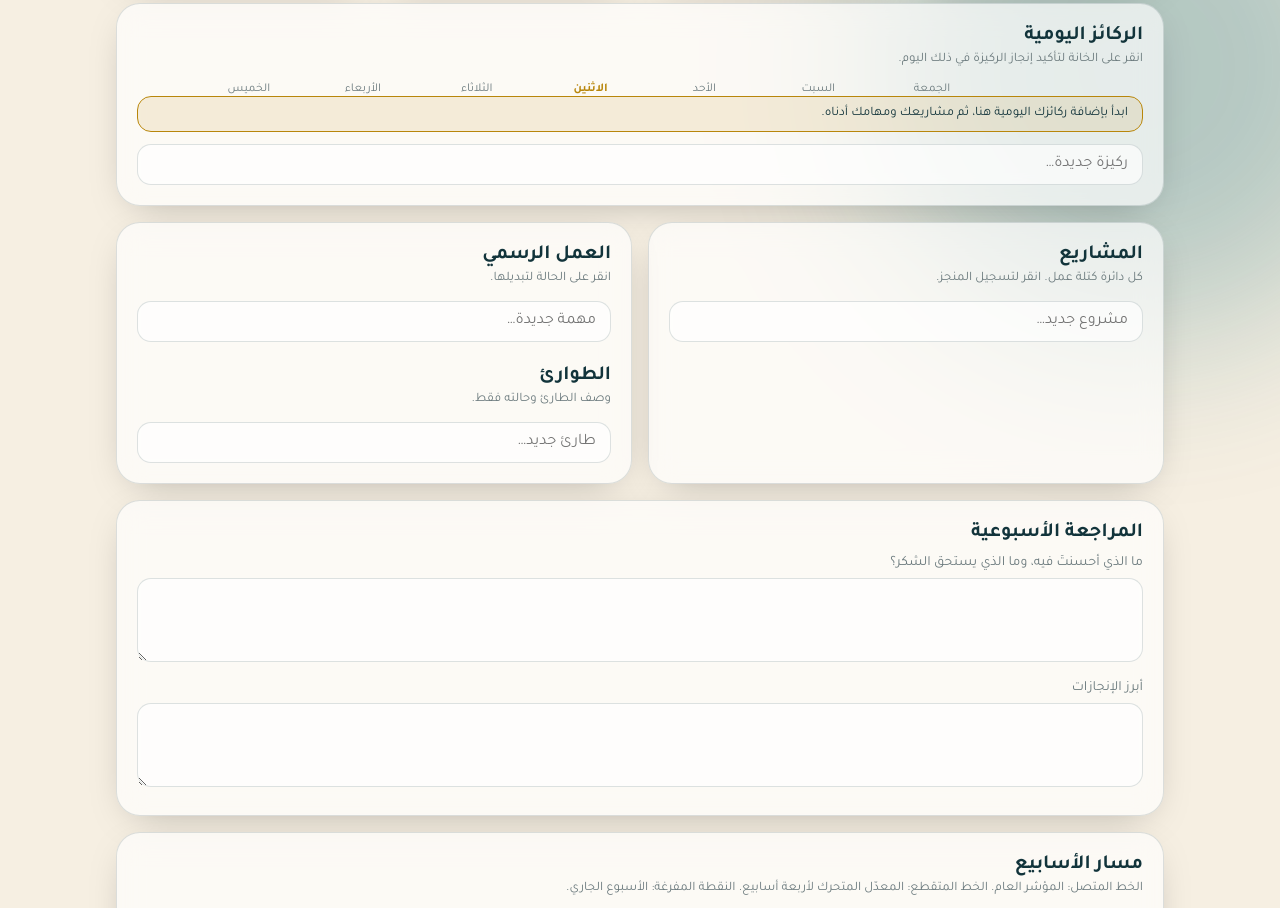
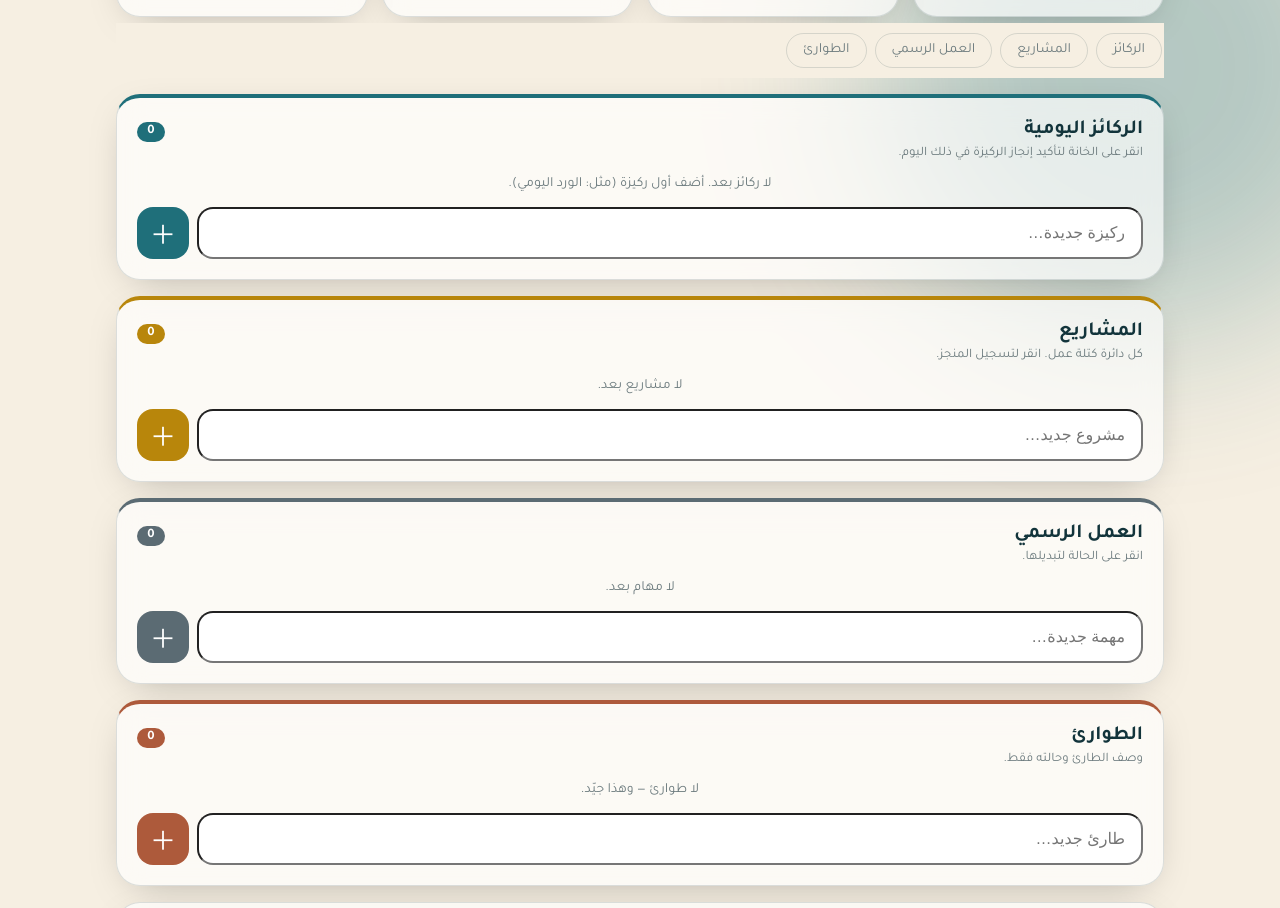
Before and after one commit to novonager18-ux/diwan, a website: page index.html in a window 1280 px wide. Shown: the part 669-1577 px from the top of the page. Drawn offline with Linux system fonts and the light colour scheme.

Commit message:
Add files via upload

```diff
--- a/index.html
+++ b/index.html
@@ -78,6 +78,17 @@ input[type=date],input[type=number],input[type=time],select{font:inherit;color:v
 .sheet{position:fixed;inset:0;z-index:20;background:var(--bg);display:flex;flex-direction:column;padding:calc(14px + env(safe-area-inset-top,0px)) 16px calc(14px + env(safe-area-inset-bottom,0px))}
 .sheet input.tt{font:inherit;font-size:22px;font-weight:700;border:0;background:transparent;color:var(--ink);padding:8px 0;width:100%;outline:0}.sheet textarea{flex:1;min-height:0;border:0;background:transparent;font-size:17px;line-height:1.9;resize:none;outline:0;padding:6px 0}
 .toast{position:fixed;bottom:104px;left:50%;transform:translateX(-50%);background:var(--ink);color:var(--bg);padding:10px 18px;border-radius:999px;z-index:30;font-size:14px}
+button{-webkit-tap-highlight-color:transparent;touch-action:manipulation}
+.btn:active,.st:active,.cell:active,.dot:active,.x:active,.plus:active{transform:scale(.92)}
+.cs{border-top:4px solid var(--ac);scroll-margin-top:58px}.ch{display:flex;justify-content:space-between;align-items:center}
+.bd{background:var(--ac);color:var(--on);border-radius:999px;min-width:28px;text-align:center;padding:2px 10px;font-weight:700;font-size:13px}
+.af{display:flex;gap:8px;margin-top:14px}.af input{flex:1;height:52px;border-radius:16px;padding:0 16px;font-size:16px}
+.plus{width:52px;height:52px;border-radius:16px;border:0;font-size:26px;background:var(--ac);color:var(--on);cursor:pointer;transition:transform .12s;flex:none}
+.empty{color:var(--mut);text-align:center;margin:10px 0;font-size:14px}
+.qn{position:sticky;top:0;z-index:4;display:flex;gap:8px;overflow-x:auto;padding:10px 2px;margin-top:6px;background:var(--bg)}.qn .st{white-space:nowrap;padding:8px 16px;font-size:14px}
+.pr2{display:flex;flex-wrap:wrap;align-items:center;gap:8px;padding:12px 0;border-bottom:1px dashed var(--line)}.pr2 .n{flex:1;font-weight:700}.pr2 .ctl{display:flex;align-items:center;gap:6px;flex:1 1 100%}.pr2 .dots{flex:1;flex-wrap:wrap}
+.x{min-width:40px;min-height:40px;font-size:22px}.dot{width:28px;height:28px}
+@keyframes fl{0%{background:var(--gold);transform:scale(1.03)}100%{background:transparent;transform:none}}.flash{animation:fl 1.1s ease;border-radius:12px}
 </style></head><body><main id="app"></main>
 <div class="ov" id="ov"><div class="glass"><h2 style="margin:0 0 6px">نسخة احتياطية</h2><p class="sub">بياناتك على هذا الهاتف فقط. شارك نسخة عبر واتساب أو جيميل أو Drive، واستعدها بزر استيراد بعد اختيار الملف.</p><textarea id="bk"></textarea><input type="file" id="fi" accept=".json,application/json" style="margin-top:8px"><div class="add"><button class="btn gold" data-a="exp">مشاركة نسخة</button><button class="btn" data-a="imp">استيراد</button><button class="btn" data-a="cls">إغلاق</button></div><p class="sub" id="bm"></p></div></div>
 <script>
@@ -102,6 +113,9 @@ const ver=t=>t>=.85?['أسبوع استثنائي','var(--ok)']:t>=.75?['أسب
 const addD=(s,n)=>{const d=new Date(s+'T00:00:00Z');d.setUTCDate(d.getUTCDate()+n);return d.toISOString().slice(0,10)};
 const fd=s=>{try{return new Date(s+'T00:00:00Z').toLocaleDateString('ar-MA-u-nu-latn',{day:'numeric',month:'long',timeZone:'UTC'})}catch(e){return s}};
 let arm=0;
+const SD=['جم','سب','أح','اث','ثل','أر','خم'];
+const sec=(k,t,sub,ac,n,body)=>`<section class="glass sec cs" id="s-${k}" style="--ac:${ac}"><div class="ch"><h2>${t}</h2><span class="bd">${n}</span></div><p class="sub">${sub}</p>${body}</section>`;
+const form=(k,ph)=>`<form class="af" data-add="${k}" autocomplete="off"><input name="v" placeholder="${ph}" enterkeyhint="done"><button type="submit" class="plus" aria-label="إضافة">＋</button></form>`;
 function weekHTML(){const c=S.c,m=idx(c),[vt,vc]=ver(m.T),a=S.a;
 const tdy=Math.floor((Date.now()-new Date(c.s+'T00:00:00Z'))/864e5);
 let streak=0;const ar=a.filter(x=>!x.r);for(let i=ar.length-1;i>=0&&ar[i].p>=S.th;i--)streak++;if(!c.r&&m.P>=S.th)streak++;
@@ -121,15 +135,11 @@ return `
 <div><h2 class="verdict" style="color:${vc}">${c.r?'🌙 أسبوع راحة — لا يدخل في المعدّلات':(!c.pl.length&&!c.pr.length&&!c.wk.length)?'مرحباً — ابدأ بإضافة ركائزك':vt}</h2><p class="insight">${m.T>=.85?'أداء متوازن في كل المحاور.':`أكبر فجوة هذا الأسبوع: <b>${gaps[0]}</b> — تكلّفك ${Math.round(gaps[1]*100)} نقطة من المؤشر.`}</p>
 <div class="chips"><div class="chip"><b>${streak}</b><small>أسابيع الركائز ≥ ${pc(S.th)}</small></div><div class="chip"><b>${bd}/${pp}</b><small>كتل المشاريع</small></div><div class="chip"><b>${pc(avg)}</b><small>معدّل آخر 4 أسابيع</small></div></div></div></section>
 <div class="tiles">${tile('الركائز اليومية',pc(m.ew[0]),m.P,'var(--teal)','متوسط إنجاز الركائز')}${tile('المشاريع',pc(m.ew[1]),m.J,'var(--gold)',m.ap[1]?'كتل منجزة من المخطط':'لا مشاريع — لم تُحتسب')}${tile('العمل الرسمي',pc(m.ew[2]),m.O,'var(--slate)',m.ap[2]?'مهام منجزة':'لا مهام — لم تُحتسب')}${tile('الطوارئ',pc(m.ew[3]),m.E,'var(--rose)',m.ap[3]?'نسبة ما تم حلّه':'لا طوارئ — لم تُحتسب')}</div>
-<section class="glass sec"><h2>الركائز اليومية</h2><p class="sub">انقر على الخانة لتأكيد إنجاز الركيزة في ذلك اليوم.</p><div class="mx"><span></span>${DAYS.map((d,i)=>`<span class="h ${i===tdy?'t':''}">${d}</span>`).join('')}<span></span>
-${c.pl.map((p,r)=>`<b>${esc(p.n)}</b>${p.d.map((v,i)=>`<button class="cell ${v?'on':''} ${i===tdy?'td':''}" data-a="tk" data-r="${r}" data-i="${i}">${v?'✓':''}</button>`).join('')}<span class="pc" style="color:${p.d.reduce((x,y)=>x+y,0)/7>=S.th?'var(--ok)':'var(--ink)'}">${pc(p.d.reduce((x,y)=>x+y,0)/7)}</span>`).join('')}</div>
-${c.pl.length?'':'<p class="note">ابدأ بإضافة ركائزك اليومية هنا، ثم مشاريعك ومهامك أدناه.</p>'}<div class="add"><input id="npl" placeholder="ركيزة جديدة…" data-add="pl"></div></section>
-<div class="grid2"><section class="glass sec"><h2>المشاريع</h2><p class="sub">كل دائرة كتلة عمل. انقر لتسجيل المنجز.</p>${pp>9&&la&&la.j<.34?`<p class="note">خطتك ${pp} كتلة، وتقدّم المشاريع الأسبوع الماضي ${pc(la.j)}. قلّل المشاريع لترتفع نسبة الإنجاز.</p>`:''}
-${c.pr.map((p,r)=>`<div class="row"><span class="n">${esc(p.n)}</span><div class="dots">${Array.from({length:p.p},(_,i)=>`<button class="dot ${i<p.x?'on':''}" data-a="dt" data-r="${r}" data-i="${i}"></button>`).join('')}</div><button class="x" data-a="pm" data-r="${r}" data-d="-1">−</button><button class="x" data-a="pm" data-r="${r}" data-d="1">+</button><button class="x" data-a="del" data-k="pr" data-r="${r}">×</button></div>`).join('')}
-<div class="add"><input placeholder="مشروع جديد…" data-add="pr"></div></section>
-<section class="glass sec"><h2>العمل الرسمي</h2><p class="sub">انقر على الحالة لتبديلها.</p>${c.wk.map((t,r)=>`<div class="row"><span class="n">${esc(t.n)}</span><button class="st ${t.s?'ok':''}" data-a="ws" data-k="wk" data-r="${r}">${t.s?'منجز':'قيد الانتظار'}</button><button class="x" data-a="del" data-k="wk" data-r="${r}">×</button></div>`).join('')}<div class="add"><input placeholder="مهمة جديدة…" data-add="wk"></div>
-<h2 style="margin-top:22px">الطوارئ</h2><p class="sub">وصف الطارئ وحالته فقط.</p>${c.em.map((t,r)=>`<div class="row"><span class="n">${esc(t.n)}</span><button class="st ${t.s?'ok':''}" data-a="ws" data-k="em" data-r="${r}">${t.s?'تم الحل':'قيد المعالجة'}</button><button class="x" data-a="del" data-k="em" data-r="${r}">×</button></div>`).join('')}<div class="add"><input placeholder="طارئ جديد…" data-add="em"></div></section></div>
-<section class="glass sec"><h2>المراجعة الأسبوعية</h2><label class="l">${weak&&weak.v<S.th?`لماذا نزلت «${esc(weak.n)}» عن ${pc(S.th)}؟`:'ما الذي أحسنتَ فيه، وما الذي يستحق الشكر؟'}</label><textarea data-rv="w">${esc(c.rv.w)}</textarea><label class="l">أبرز الإنجازات</label><textarea data-rv="v">${esc(c.rv.v)}</textarea></section>
+<div class="qn">${[['pl','الركائز'],['pr','المشاريع'],['wk','العمل الرسمي'],['em','الطوارئ']].map(([k,n])=>`<button class="st" data-a="go" data-id="s-${k}">${n}</button>`).join('')}</div>
+${sec('pl','الركائز اليومية','انقر على الخانة لتأكيد إنجاز الركيزة في ذلك اليوم.','var(--teal)',c.pl.length,(c.pl.length?`<div class="mx"><span></span>${SD.map((d,i)=>`<span class="h ${i===tdy?'t':''}">${d}</span>`).join('')}<span></span>${c.pl.map((p,r)=>`<b class="${V.fl==='pl:'+r?'flash':''}">${esc(p.n)}</b>${p.d.map((v,i)=>`<button class="cell ${v?'on':''} ${i===tdy?'td':''}" data-a="tk" data-r="${r}" data-i="${i}">${v?'✓':''}</button>`).join('')}<span class="pc" style="color:${p.d.reduce((x,y)=>x+y,0)/7>=S.th?'var(--ok)':'var(--ink)'}">${pc(p.d.reduce((x,y)=>x+y,0)/7)}</span>`).join('')}</div>`:'<p class="empty">لا ركائز بعد. أضف أول ركيزة (مثل: الورد اليومي).</p>')+form('pl','ركيزة جديدة…'))}
+${sec('pr','المشاريع','كل دائرة كتلة عمل. انقر لتسجيل المنجز.','var(--gold)',c.pr.length,(pp>9&&la&&la.j<.34?`<p class="note">خطتك ${pp} كتلة، وتقدّم المشاريع الأسبوع الماضي ${pc(la.j)}. قلّل المشاريع لترتفع نسبة الإنجاز.</p>`:'')+(c.pr.length?c.pr.map((p,r)=>`<div class="pr2 ${V.fl==='pr:'+r?'flash':''}"><span class="n">${esc(p.n)}</span><button class="x" data-a="del" data-k="pr" data-r="${r}">×</button><div class="ctl"><div class="dots">${Array.from({length:p.p},(_,i)=>`<button class="dot ${i<p.x?'on':''}" data-a="dt" data-r="${r}" data-i="${i}"></button>`).join('')}</div><button class="x" data-a="pm" data-r="${r}" data-d="-1">−</button><button class="x" data-a="pm" data-r="${r}" data-d="1">+</button></div></div>`).join(''):'<p class="empty">لا مشاريع بعد.</p>')+form('pr','مشروع جديد…'))}
+${sec('wk','العمل الرسمي','انقر على الحالة لتبديلها.','var(--slate)',c.wk.length,(c.wk.length?c.wk.map((t,r)=>`<div class="row ${V.fl==='wk:'+r?'flash':''}"><span class="n">${esc(t.n)}</span><button class="st ${t.s?'ok':''}" data-a="ws" data-k="wk" data-r="${r}">${t.s?'منجز':'قيد الانتظار'}</button><button class="x" data-a="del" data-k="wk" data-r="${r}">×</button></div>`).join(''):'<p class="empty">لا مهام بعد.</p>')+form('wk','مهمة جديدة…'))}
+${sec('em','الطوارئ','وصف الطارئ وحالته فقط.','var(--rose)',c.em.length,(c.em.length?c.em.map((t,r)=>`<div class="row ${V.fl==='em:'+r?'flash':''}"><span class="n">${esc(t.n)}</span><button class="st ${t.s?'ok':''}" data-a="ws" data-k="em" data-r="${r}">${t.s?'تم الحل':'قيد المعالجة'}</button><button class="x" data-a="del" data-k="em" data-r="${r}">×</button></div>`).join(''):'<p class="empty">لا طوارئ — وهذا جيّد.</p>')+form('em','طارئ جديد…'))}
 <section class="glass sec"><h2>مسار الأسابيع</h2><p class="sub">الخط المتصل: المؤشر العام. الخط المتقطع: المعدّل المتحرك لأربعة أسابيع. النقطة المفرغة: الأسبوع الجاري.</p><div class="hist"><svg viewBox="0 0 560 170"><line x1="30" x2="530" y1="${Y(.75)}" y2="${Y(.75)}" stroke="var(--ok)" stroke-dasharray="3 6" opacity=".6"/>${line(pts,'var(--teal)')}${line(ma,'var(--gold)',1)}${pts.map((v,i)=>`<circle cx="${X(i)}" cy="${Y(v)}" r="6" fill="${!c.r&&i===pts.length-1?'var(--bg)':'var(--teal)'}" stroke="var(--teal)" stroke-width="3"/><text x="${X(i)}" y="${Y(v)-12}" text-anchor="middle" font-size="12" fill="var(--ink)">${Math.round(v*100)}</text>`).join('')}</svg></div>
 ${a.slice().reverse().map(x=>`<div class="hr"><span>${fd(x.d)}</span><div class="bar"><i style="width:${x.t*100}%;background:${ver(x.t)[1]}"></i></div><b>${pc(x.t)}</b></div>`).join('')}
 <div class="add"><span style="align-self:center;color:var(--mut);font-size:14px">الأسبوع التالي يبدأ:</span><input type="date" data-nx value="${S.nx||addD(c.s,7)}"><button class="btn gold" data-a="arch">${arm?'اضغط مرة أخرى للتأكيد':'أرشفة الأسبوع وبدء أسبوع جديد'}</button></div></section>`;
@@ -156,6 +166,7 @@ else if(a==='ns'){const d=V.dr;if(d.b.trim()){const o={id:d.id,b:d.b,p:d.p,u:Dat
 else if(a==='nd'){if(V.nd){S.n=S.n.filter(y=>y.id!==V.dr.id);V.dr=null;V.nd=0}else V.nd=1}
 else if(a==='npj'){const d=V.dr;c.pr.push({n:d.b.trim().split('\n')[0].slice(0,50)||'مشروع جديد',p:3,x:0});V.toast='أُضيف إلى مشاريع أسبوعك';setTimeout(()=>{V.toast='';render()},2200)}
 else if(a==='rmt'){S.rm=S.rm||{on:0,t:'21:00'};S.rm.on^=1;applyRm()}
+else if(a==='go'){const e=document.getElementById(b.dataset.id);if(e)e.scrollIntoView({behavior:'smooth',block:'start'});return}
 else if(a==='th'){const d=document.documentElement,dk=getComputedStyle(d).colorScheme==='dark';d.dataset.theme=dk?'light':'dark';return}
 else if(a==='arch'){if(!arm){arm=1;setTimeout(()=>{arm=0;render()},4000);render();return}arm=0;const m=idx(c);S.a.push({d:c.s,p:m.P,j:m.J,o:m.O,e:m.E,t:m.T,w:S.w.slice(),ap:m.ap,r:c.r,s:JSON.parse(JSON.stringify(c))});let ns=S.nx||addD(c.s,7);if(ns<=c.s)ns=addD(c.s,7);c.s=ns;S.nx='';c.r=0;c.pl.forEach(p=>p.d=Array(7).fill(0));c.pr.forEach(p=>p.x=0);c.wk=c.wk.filter(t=>!t.s);c.em=[];c.rv={w:'',v:''}}
 else if(a==='bk'){$('bk').value='';bm('');$('ov').classList.add('s');return}
@@ -163,8 +174,7 @@ else if(a==='cls'){$('ov').classList.remove('s');return}
 else if(a==='exp'){await shareBackup();return}
 else if(a==='imp'){try{const f=$('fi').files[0],o=JSON.parse(f?await f.text():$('bk').value);if(!o.a||!o.c)throw 0;o.n=o.n||[];S=o;save();bm('تمت الاستعادة.');render()}catch(x){bm('الملف أو النص غير صالح.')}return}
 save();render()});
-document.addEventListener('keydown',e=>{const t=e.target;if(e.key!=='Enter'||!t.dataset.add||!t.value.trim())return;const k=t.dataset.add,v=t.value.trim(),c=S.c;
-if(k==='pl')c.pl.push({n:v,d:Array(7).fill(0)});else if(k==='pr')c.pr.push({n:v,p:3,x:0});else c[k].push({n:v,s:0});save();render()});
+document.addEventListener('submit',e=>{const f=e.target;if(!f.dataset||!f.dataset.add)return;e.preventDefault();const inp=f.querySelector('input'),v=inp.value.trim();if(!v){inp.focus();return}const k=f.dataset.add,c=S.c;if(k==='pl')c.pl.push({n:v,d:Array(7).fill(0)});else if(k==='pr')c.pr.push({n:v,p:3,x:0});else c[k].push({n:v,s:0});V.fl=k+':'+(c[k].length-1);V.toast='تمت الإضافة ✓';save();try{navigator.vibrate&&navigator.vibrate(18)}catch(x){}render();setTimeout(()=>{V.toast='';const t=document.querySelector('.toast');if(t)t.remove()},1500);const ni=document.querySelector('form[data-add="'+k+'"] input');if(ni)ni.focus({preventScroll:true});const fl=document.querySelector('.flash');if(fl)fl.scrollIntoView({block:'nearest',behavior:'smooth'})});
 document.addEventListener('change',e=>{const t=e.target,d=t.dataset;if(d.w!==undefined)S.w[+d.w]=Math.max(0,+t.value||0)/100;else if(d.th!==undefined)S.th=Math.min(1,Math.max(.1,(+t.value||80)/100));else if(d.m)S.m=t.value;else if(d.wd)S.c.s=snapFri(t.value||S.c.s);else if(d.nx!==undefined)S.nx=t.value?snapFri(t.value):'';else if(d.rt!==undefined){S.rm=Object.assign(S.rm||{on:0},{t:t.value});applyRm()}else return;save();render()});
 document.addEventListener('input',e=>{const t=e.target;if(t.dataset.rv){S.c.rv[t.dataset.rv]=t.value;save()}else if(t.dataset.q!==undefined){V.q=t.value;$('nl').innerHTML=nlist()}else if(t.dataset.nb!==undefined)V.dr.b=t.value});
 const NM=['الركائز','المشاريع','العمل الرسمي','الطوارئ'];
@@ -177,6 +187,6 @@ function setHTML(){const m=idx(S.c);return`<section class="glass sec"><h2>أوز
 function nlist(){const q=(V.q||'').trim(),L=S.n.filter(x=>!q||x.b.includes(q)).sort((a,b)=>(b.p-a.p)||(b.u-a.u));return L.map(x=>`<div class="nt" data-a="no" data-id="${x.id}"><p>${x.p?'📌 ':''}${esc(x.b)}</p><small style="color:var(--mut)">${fd(new Date(x.u).toISOString().slice(0,10))}</small></div>`).join('')||'<p class="sub" style="text-align:center;margin:30px 0">لا شيء هنا بعد. اضغط ＋ واكتب ما يخطر ببالك.</p>'}
 function notesHTML(){return`<section class="glass sec"><input placeholder="بحث…" data-q value="${esc(V.q||'')}" style="width:100%;margin-bottom:12px;padding:10px 14px"><div id="nl">${nlist()}</div></section>`}
 const sheetHTML=()=>{const d=V.dr;return`<div class="sheet"><div class="add" style="margin:0 0 6px"><button class="btn" data-a="nc">رجوع</button><button class="btn gold" data-a="ns">حفظ</button><button class="st ${d.p?'ok':''}" data-a="np" style="margin-inline-start:auto">📌</button></div><textarea data-nb placeholder="اكتب بحرّية…">${esc(d.b)}</textarea><div class="add" style="margin:6px 0 0"><button class="st" data-a="npj">🚀 حوّلها إلى مشروع</button>${d.isNew?'':`<button class="st" data-a="nd">${V.nd?'تأكيد الحذف':'حذف'}</button>`}</div></div>`};
-function render(){const v=V.v;document.getElementById('app').innerHTML=`<nav class="tabs">${[['w','الأسبوع'],['n','الدفتر'],['a','الأرشيف'],['s','الإعدادات']].map(([k,n])=>`<button class="btn ${v===k?'gold':''}" data-a="tab" data-v="${k}">${n}</button>`).join('')}</nav>`+(v==='a'?archHTML():v==='s'?setHTML():v==='n'?notesHTML():weekHTML())+(v==='n'&&!V.dr?'<button class="fab" data-a="nn">＋</button>':'')+(V.dr?sheetHTML():'')+(V.toast?`<div class="toast">${V.toast}</div>`:'');requestAnimationFrame(()=>{const e=document.querySelector('.arc');if(e)e.style.strokeDashoffset=e.dataset.o})}
+function render(){const v=V.v;document.getElementById('app').innerHTML=`<nav class="tabs">${[['w','📊','الأسبوع'],['n','📝','الدفتر'],['a','🗂','الأرشيف'],['s','⚙️','الإعدادات']].map(([k,i,n])=>`<button class="btn ${v===k?'gold':''}" data-a="tab" data-v="${k}"><i style="font-style:normal;display:block;font-size:18px">${i}</i>${n}</button>`).join('')}</nav>`+(v==='a'?archHTML():v==='s'?setHTML():v==='n'?notesHTML():weekHTML())+(v==='n'&&!V.dr?'<button class="fab" data-a="nn">＋</button>':'')+(V.dr?sheetHTML():'')+(V.toast?`<div class="toast">${V.toast}</div>`:'');V.fl=null;requestAnimationFrame(()=>{const e=document.querySelector('.arc');if(e)e.style.strokeDashoffset=e.dataset.o})}
 render();boot();
 </script></body></html>
```
Also changed, not shown: 1 other file.
